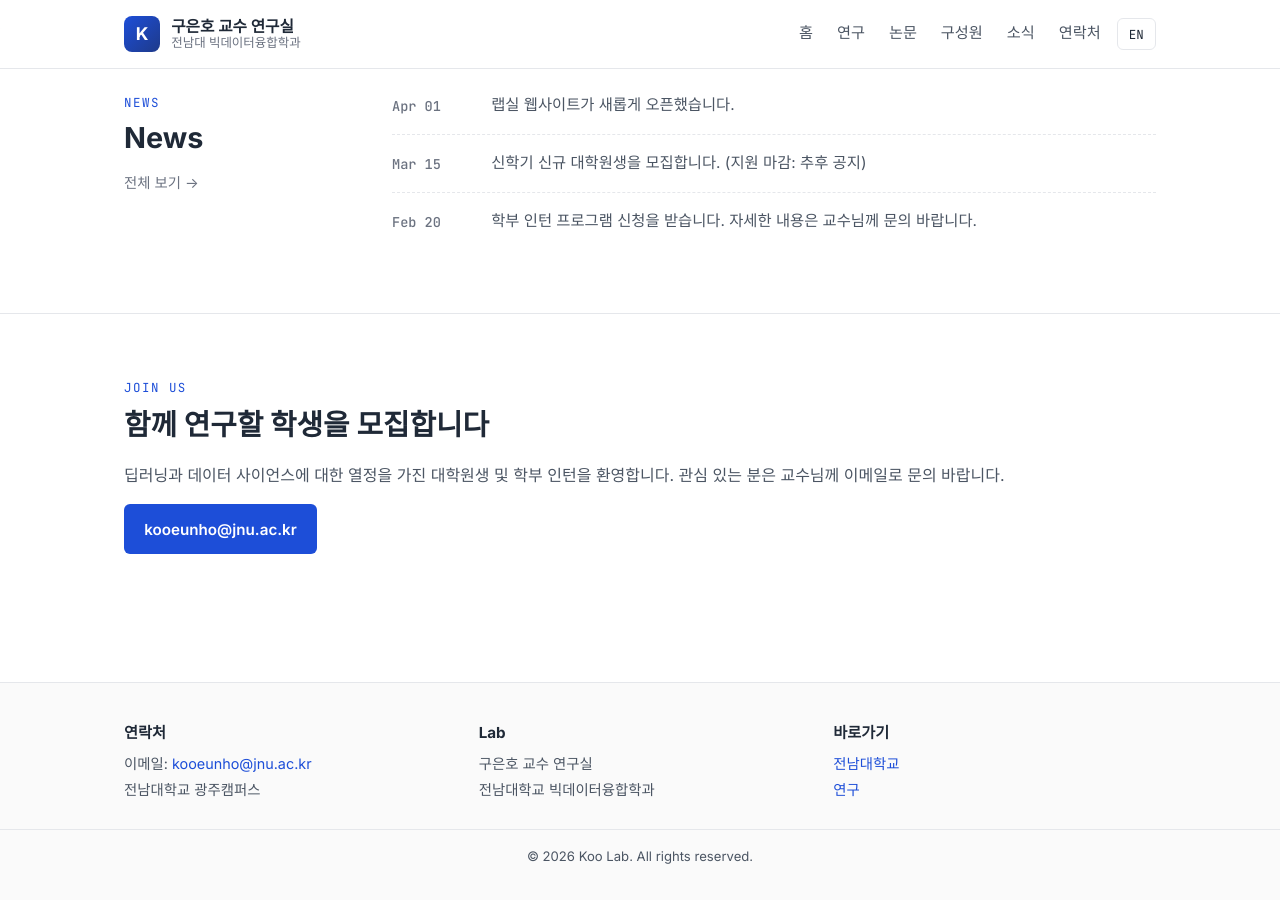
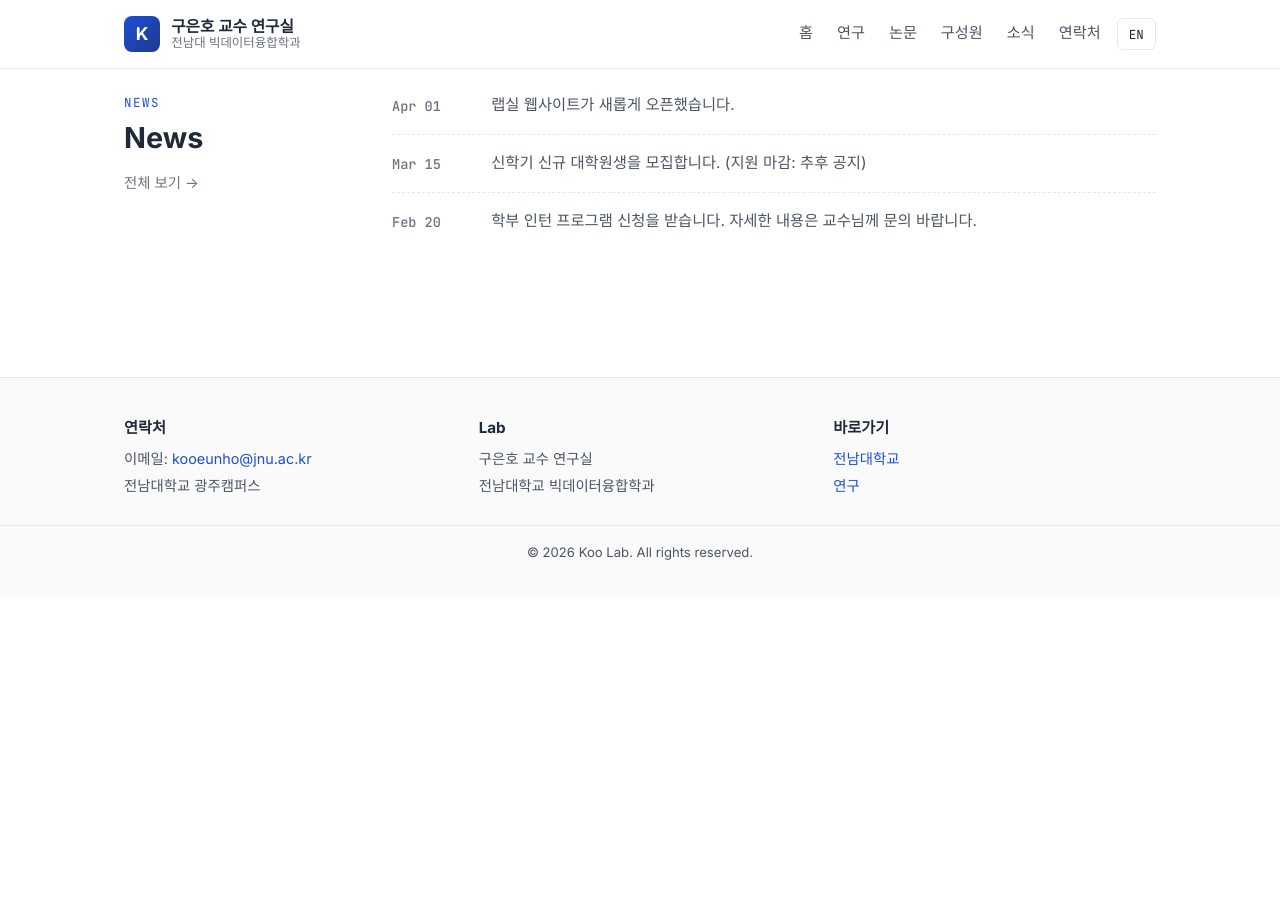
Before and after one commit to Ian-Ian-Ian5/Koo-Eunho.github.io, a Jekyll site: the page built from index.html, in a window 1280 px wide and 900 px high, scrolled down 1928 px. Built offline with Jekyll 4.4.1, drawn with Linux system fonts in a browser that asks for light colours; after the commit the page ends 2523 px from its top, so only the background shows below that.

Commit message:
Remove Join Us section from home page

```diff
--- a/index.html
+++ b/index.html
@@ -260,15 +260,3 @@ permalink: /
     </div>
   </div>
 </section>
-
-<section class="section">
-  <div class="container">
-    <p class="section-title">JOIN US</p>
-    <h2 class="section-heading" data-i18n="home.join_title">함께 연구할 학생을 모집합니다</h2>
-    <p data-i18n="home.join_body">
-      딥러닝과 데이터 사이언스에 대한 열정을 가진 대학원생 및 학부 인턴을 환영합니다.
-      관심 있는 분은 교수님께 이메일로 문의 바랍니다.
-    </p>
-    <a class="btn btn-primary" href="mailto:{{ site.lab.email }}">{{ site.lab.email }}</a>
-  </div>
-</section>
```
